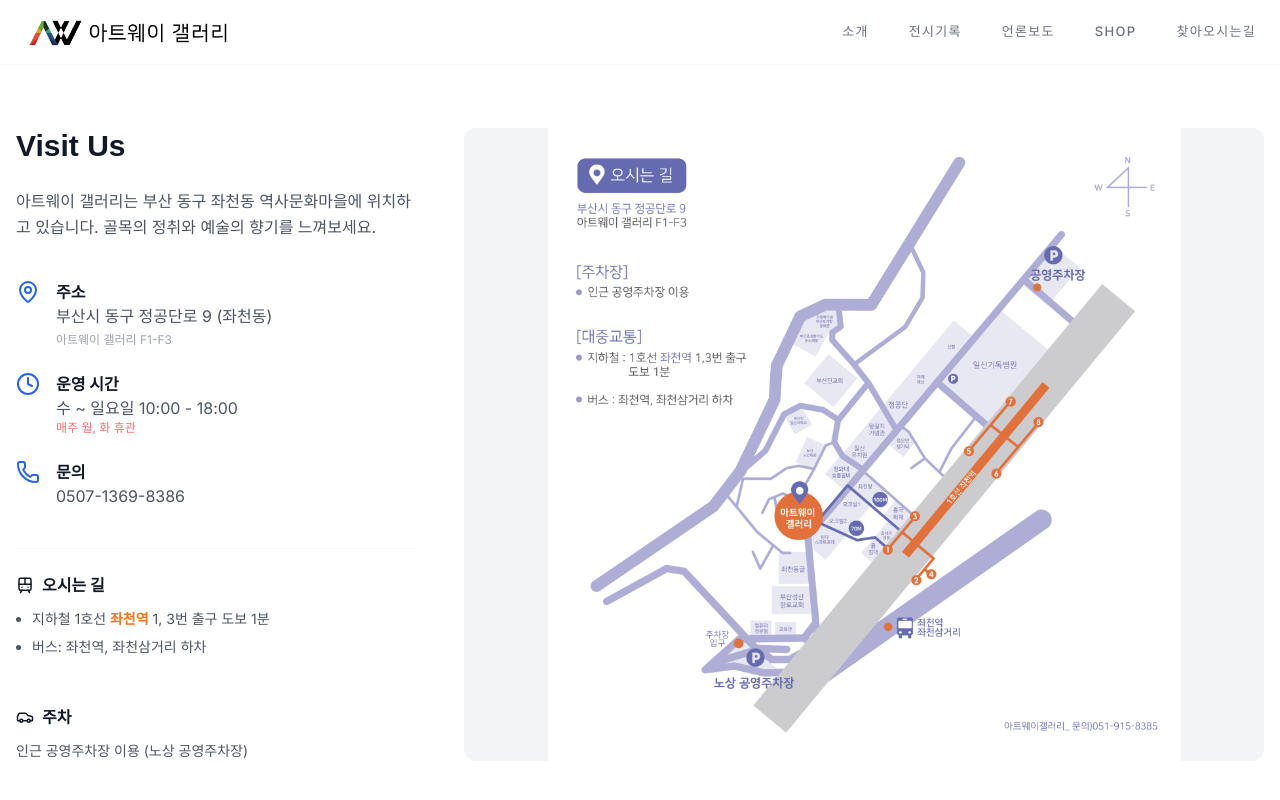
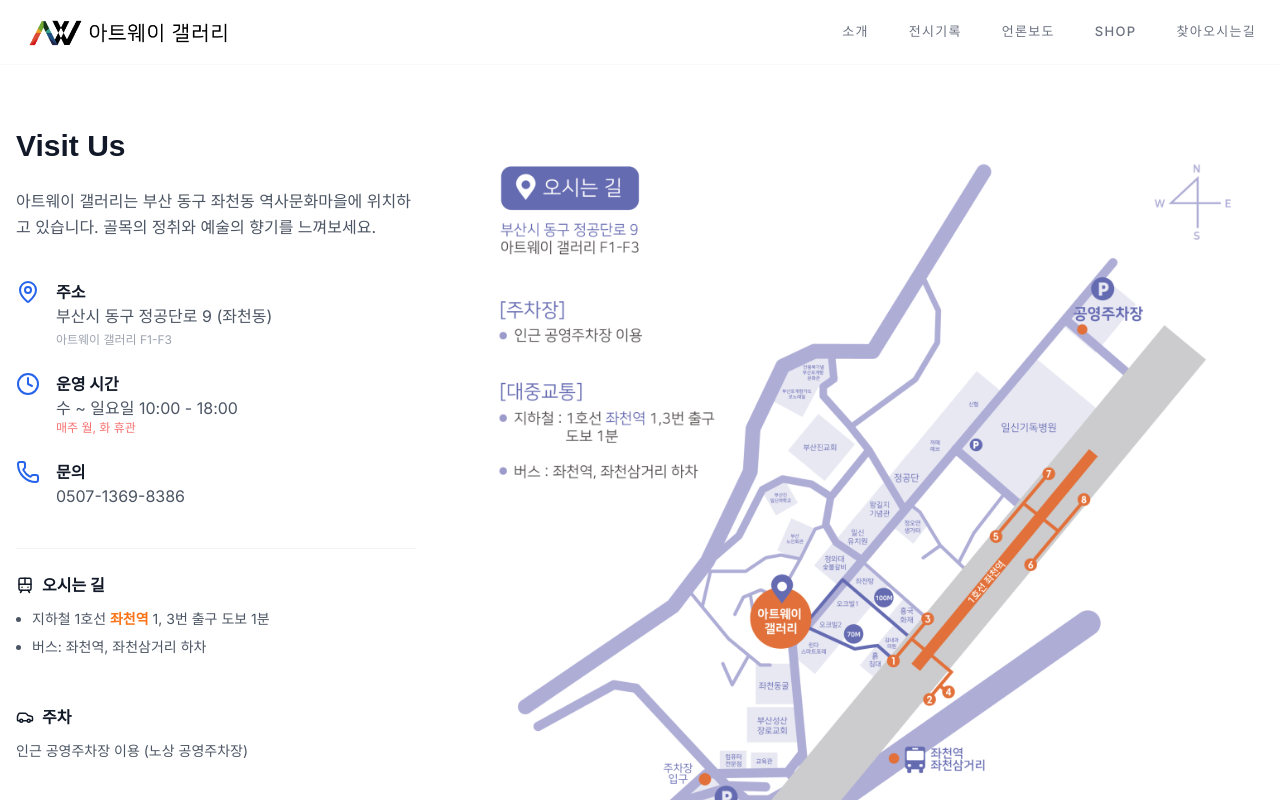
Before and after one commit to juuuno-coder/art-way, a Next.js app: page /contact in a window 1280 px wide. Shown: the top 800 px of the page. Built offline with nearby package versions, Linux system fonts and the light colour scheme.

Commit message:
style: 지도 이미지 확대 및 언론보도 배경색 변경

```diff
--- a/src/app/contact/page.tsx
+++ b/src/app/contact/page.tsx
@@ -69,12 +69,13 @@
       </div>
 
       {/* 지도 영역 */}
-      <div className="md:w-2/3 h-96 md:h-auto bg-gray-100 rounded-xl overflow-hidden relative">
+      <div className="md:w-2/3 rounded-xl overflow-hidden relative">
         <Image
           src="/images/map.png"
           alt="아트웨이 갤러리 오시는 길"
-          fill
-          className="object-contain"
+          width={1200}
+          height={800}
+          className="w-full h-auto"
           priority
         />
       </div>
--- a/src/app/media/page.tsx
+++ b/src/app/media/page.tsx
@@ -29,7 +29,7 @@
             items.map((item) => (
               <li
                 key={item.id}
-                className="group border-b border-gray-100 py-6 hover:bg-gray-50 transition-colors"
+                className="group border-b border-gray-100 py-6 transition-colors"
               >
                 <Link
                   href={`/media/${item.id}`}
```
